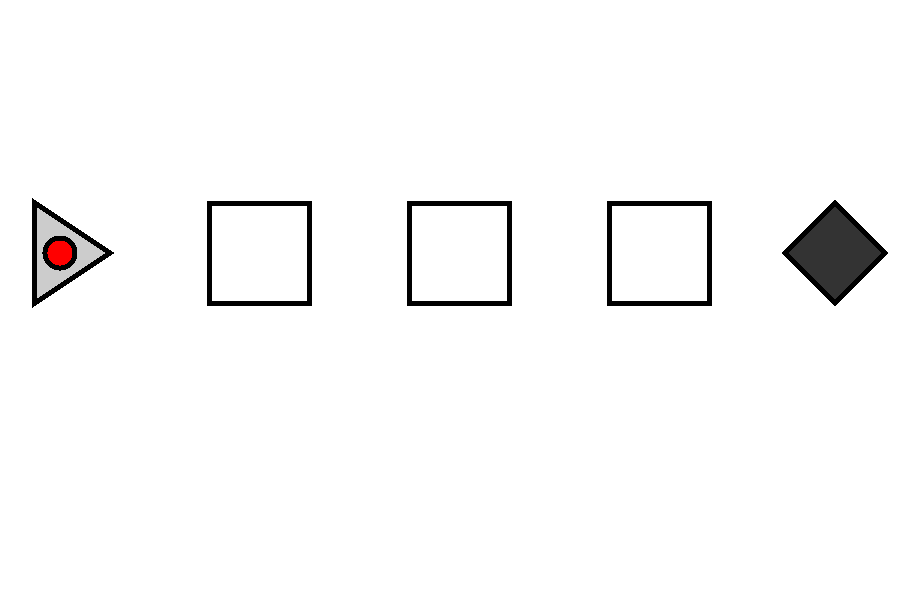
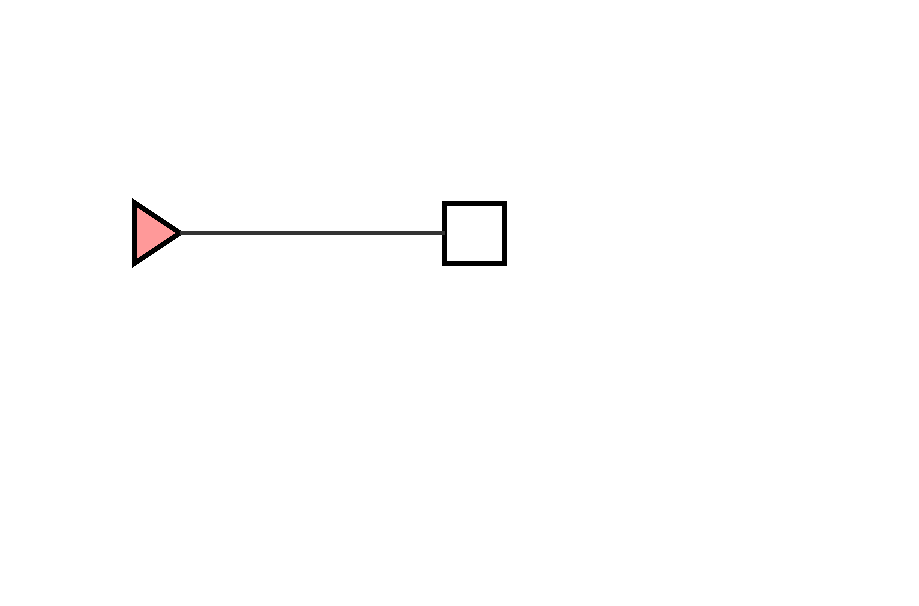
Before and after one commit to PracticingDeveloper/PixiDemo, a plain HTML site: page index.html in a window 1280 px wide. Shown: the part 5-611 px from the top of the page, without its empty margins (73-992 px from the left). Drawn offline with Linux system fonts and the light colour scheme.

Commit message:
Supplier, Crate, Order

```diff
--- a/index.html
+++ b/index.html
@@ -31,195 +31,127 @@ var b = new Bump(PIXI);
 
 var pointer = t.makePointer();
 
-var stations = [];
-
-var clicked = [];
-
-
 var space = keyboard(32);
 
-var line = new PIXI.Graphics();
+var supplier, crate, order;
 
 space.release = function() {
-  var sorted = _.sortBy(stations, function(e) { return -e.x; });
-
-  _.each(sorted, function(e) {
-    if ((!e.widget || e.terminal) && e.source) {
-      e.pull();
-    }
-  });
-
-  _.each(stations, function(e) { e.moved = false; })
+  order.submit();
 }
 
 setup()
 gameLoop();
 
 function setup() {
-  buildCrates();
-  buildTerminal();   // FIXME: This shouldn't be order dependent, but currently needs to be called before generator.
-  buildGenerator();
+  supplier = buildSupplier(200,200);
+  crate    = buildCrate(510,200);
 
-
-  _.each(stations, function(e) { e.draw() })
+  order    = buildOrder(supplier, crate);
 }
 
-
 function gameLoop() {
-  //Loop this function 60 times per second
   id = requestAnimationFrame(gameLoop);
   t.update();
-  pointer.cursor = "auto";
 
   renderer.render(stage);
-
-  if (clicked.length == 2) {
-    var source = clicked[0];
-    var sink   = clicked[1];
-
-    source.sink = sink;
-    sink.source = source;
-
-    line = new PIXI.Graphics();
-
-    line.visible = true;
-    line.lineStyle(4, 0x999999);
-    line.moveTo(source.exit_point.x, source.exit_point.y);
-    line.lineTo(sink.entrance_point.x, sink.entrance_point.y);
-
-    stage.addChild(line);
-
-    clicked = [];
-  }
 }
 
-function buildCrates() {
-  _.times(3, function(i) {
-    var crate = new PIXI.Graphics();
+function buildOrder(src, dest) {
+  var o = { source: src, destination: dest };
 
-    t.makeInteractive(crate);
-    stations.push(crate);
+  o.submit = function() {
+    this.source.produce(this.fulfill)
+  }
 
-    crate.x = 275 + i*200;
-    crate.y = 200;
+  o.fulfill = function(widget) {
+    o.destination.push(widget);
+  }
 
-    crate.entrance_point = {x: crate.x, y: crate.y + 50};
-    crate.exit_point     = {x: crate.x + 100, y: crate.y + 50};
+  o.draw = function() {
+    var line = new PIXI.Graphics();
 
-    crate.tap = function() { clicked.push(this); }
+    line.lineStyle(4, 0x333333, 1);
+    line.moveTo(this.source.exit_point.x, this.source.exit_point.y);
+    line.lineTo(this.destination.entrance_point.x, this.destination.entrance_point.y);
+    stage.addChild(line);
+  }
 
-    crate.draw = function() {
-      this.beginFill(0xffffff);
-      this.lineStyle(5, 0x000000);
-      this.drawPolygon([0,0,0,100,100,100,100,0]);
-      this.endFill();
-    }
+  o.draw();
 
-    crate.receive = function(widget) {
-      widget.x = this.x + 50;
-      widget.y = this.y + 50;
-
-      this.widget   = widget;
-    }
-
-    crate.pull = function() {
-      if(this.widget && !this.sink.moved) {
-        this.sink.receive(this.widget)
-        this.widget = null;
-      } else if (this.source && !this.widget) {
-        this.source.pull();
-        this.moved = true;
-      }
-    };
-
-    stage.addChild(crate);
-  });
+  return o;
 }
 
-function buildTerminal() {
-  var terminal = new PIXI.Graphics();
-  t.makeInteractive(terminal);
+function buildCrate(x,y) {
+  var crate = new PIXI.Graphics();
 
-  terminal.x = 850;
-  terminal.y = 200;
+  crate.x = x;
+  crate.y = y;
 
-  terminal.entrance_point = {x: terminal.x, y: terminal.y + 50};
-  terminal.exit_point     = {x: terminal.x + 75, y: terminal.y + 50};
+  crate.entrance_point = {x: x, y: y+30};
 
-  terminal.terminal = true;
+  //crate.entrance_point = {x: crate.x, y: crate.y + 50};
+  //crate.exit_point     = {x: crate.x + 100, y: crate.y + 50};
 
-  terminal.tap = function() { clicked.push(this); }
+  //crate.tap = function() { clicked.push(this); }
 
-  terminal.draw = function() {
-    this.beginFill(0x333333);
+  crate.draw = function() {
+    this.beginFill(0xffffff);
     this.lineStyle(5, 0x000000);
-    this.drawPolygon([0,50,50,0,100,50,50,100]);
+    this.drawPolygon([0,0,0,60,60,60,60,0]);
     this.endFill();
   }
 
-  terminal.receive = function(widget) {
-    widget.x = this.x + 50;
-    widget.y = this.y + 50;
+  crate.push = function(widget) {
+    this.widget = widget;
 
-    this.widget   = widget;
+    this.widget.x = this.x + 30;
+    this.widget.y = this.y + 30;
   }
 
-  terminal.pull = function() {
-    if(this.widget) {
-      stage.removeChild(this.widget);
-      this.widget = null;
-    } else if (this.source && !this.widget) {
-      this.source.pull();
-      this.moved = true;
-    }
-  };
+  crate.pop = function() {
+    var widget = this.widget;
 
-  terminal.draw();
-  stage.addChild(terminal);
-  stations.push(terminal);
+    this.widget = null;
+
+    return widget;
+  }
+
+  crate.isFull = function() {
+    return !(!(this.widget));
+  }
+
+  crate.draw();
+
+  stage.addChild(crate);
+
+  return crate;
 }
 
+function buildSupplier(x,y) {
+  var supplier = new PIXI.Graphics();
 
-function buildGenerator() {
-  var generator = new PIXI.Graphics();
-  t.makeInteractive(generator);
+  supplier.x = x;
+  supplier.y = y;
 
+  supplier.exit_point = {x: x + 45, y: y + 30};
 
-  generator.x = 100;
-  generator.y = 200;
-
-  generator.entrance_point = {x: generator.x, y: generator.y + 50};
-  generator.exit_point     = {x: generator.x + 75, y: generator.y + 50};
-
-  generator.tap = function() { clicked.push(this); }
-
-  generator.draw = function() {
-    this.beginFill(0xcccccc);
+  supplier.draw = function() {
+    this.beginFill(0xff9999);
     this.lineStyle(5, 0x000000);
-    this.drawPolygon([0,0,0,100,75,50]);
+    this.drawPolygon([0,60,45,30,0,0]);
     this.endFill();
   }
 
-  generator.receive = function(widget) {
-    widget.x = this.x + 25;
-    widget.y = this.y + 50;
-
-    this.widget   = widget;
+  supplier.produce = function(deliver) {
+    deliver(newWidget())
   }
 
-  generator.pull = function() {
-    this.sink.receive(this.widget);
-    this.widget = null;
-    this.receive(newWidget());
-    this.moved   = true;
-  };
+  stage.addChild(supplier);
+  supplier.draw();
 
-  generator.draw();
-  stage.addChild(generator);
-  stations.push(generator);
+  return supplier;
+}
 
-  generator.receive(newWidget());
-}
 
 function newWidget() {
   var widget = new PIXI.Graphics();
@@ -227,7 +159,7 @@ function newWidget() {
 
   widget.beginFill(0xff0000);
   widget.lineStyle(5, 0x000000);
-  widget.drawCircle(0,0,15);
+  widget.drawCircle(0,0,15  );
 
   return widget;
 };
```
